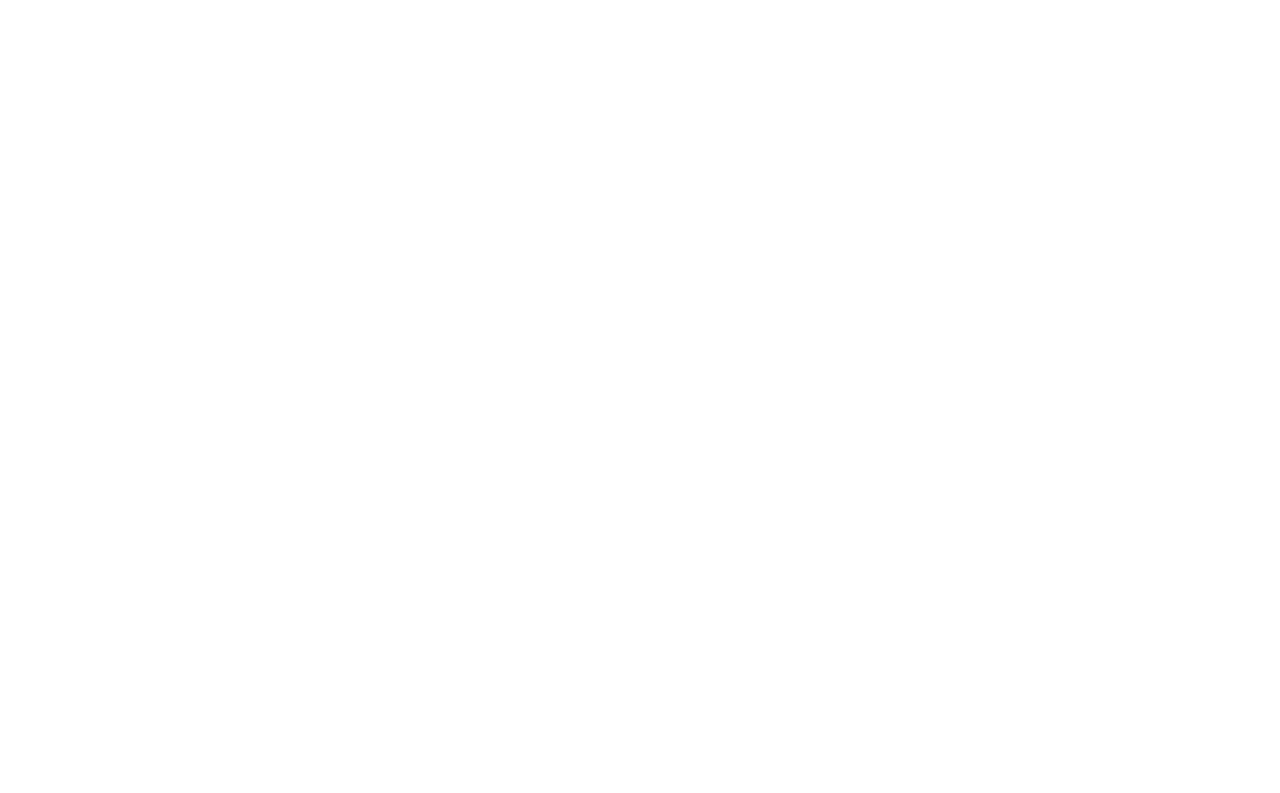
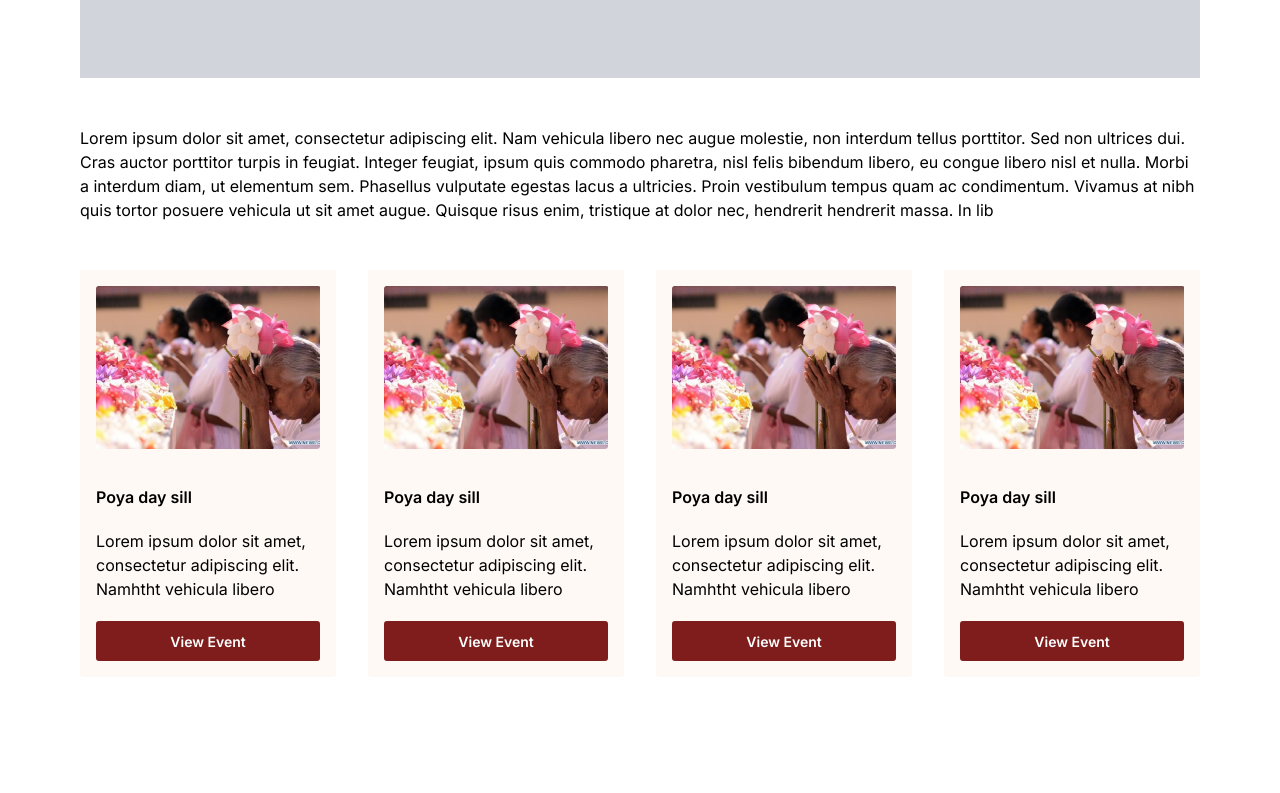
Before and after one commit to ms-club-sliit/pittugala-temple-web, a Next.js app: page /dhamma-school in a window 1280 px wide. Before the commit this address had no page. Shown: the part 500-1293 px from the top of the page. Before the commit the page ends 800 px from the top, so only its background shows below. Built offline with nearby package versions, Linux system fonts and the light colour scheme; grey boxes are pictures that could not be loaded.

Commit message:
Feat: Added Dhamma School Page

```diff
--- /dev/null
+++ b/src/app/dhamma-school/page.js
@@ -0,0 +1,15 @@
+import DhammaSchoolPage from '@/components/dhammaSchoolPage'
+import Footer from '@/components/footer'
+import Navbar from '@/components/Navbar'
+
+const Home = () => {
+  return (
+    <>
+      <Navbar />
+      <DhammaSchoolPage />
+      <Footer />
+    </>
+  )
+}
+
+export default Home
--- /dev/null
+++ b/src/components/dhammaSchoolPage/index.jsx
@@ -0,0 +1,80 @@
+import EventContainer from '../dhammaSchoolEvents/eventContainer'
+
+const DhammaSchoolPage = () => {
+  const events = [
+    {
+      id: 1, // Unique ID
+      imageSrc: '/static/worship.png',
+      imageAlt: 'Image of a person worshipping',
+      title: 'Poya day sill',
+      description:
+        'Lorem ipsum dolor sit amet, consectetur adipiscing elit. Namhtht vehicula libero',
+    },
+    {
+      id: 2, // Unique ID
+      imageSrc: '/static/worship.png',
+      imageAlt: 'Image of a person worshipping',
+      title: 'Poya day sill',
+      description:
+        'Lorem ipsum dolor sit amet, consectetur adipiscing elit. Namhtht vehicula libero',
+    },
+    {
+      id: 3, // Unique ID
+      imageSrc: '/static/worship.png',
+      imageAlt: 'Image of a person worshipping',
+      title: 'Poya day sill',
+      description:
+        'Lorem ipsum dolor sit amet, consectetur adipiscing elit. Namhtht vehicula libero',
+    },
+    {
+      id: 4, // Unique ID
+      imageSrc: '/static/worship.png',
+      imageAlt: 'Image of a person worshipping',
+      title: 'Poya day sill',
+      description:
+        'Lorem ipsum dolor sit amet, consectetur adipiscing elit. Namhtht vehicula libero',
+    },
+    // Add more events as needed
+  ]
+
+  return (
+    <div className="bg-white py-8">
+      <div className="text-black container mx-auto px-20">
+        <div className="block mx-auto my-12 font-semibold w-full lg:w-2/4">
+          <p className="text-center text-4xl lg:text-5xl mb-4 leading-normal">
+            Sri Sudharmaramaya Dhamma School
+          </p>
+        </div>
+        <div className="block my-12">
+          <div className="h-72 w-full bg-gray-300"></div>
+        </div>
+        <div className="block my-12">
+          <p className="text-base">
+            Lorem ipsum dolor sit amet, consectetur adipiscing elit. Nam
+            vehicula libero nec augue molestie, non interdum tellus porttitor.
+            Sed non ultrices dui. Cras auctor porttitor turpis in feugiat.
+            Integer feugiat, ipsum quis commodo pharetra, nisl felis bibendum
+            libero, eu congue libero nisl et nulla. Morbi a interdum diam, ut
+            elementum sem. Phasellus vulputate egestas lacus a ultricies. Proin
+            vestibulum tempus quam ac condimentum. Vivamus at nibh quis tortor
+            posuere vehicula ut sit amet augue. Quisque risus enim, tristique at
+            dolor nec, hendrerit hendrerit massa. In lib
+          </p>
+        </div>
+        <div className="block my-12">
+          <div className="mt-6 grid grid-cols-1 gap-x-6 gap-y-10 sm:grid-cols-2 lg:grid-cols-4 xl:gap-x-8">
+            {events.length ? (
+              events.map((event) => (
+                <EventContainer key={event.id} event={event} />
+              ))
+            ) : (
+              <p className="flex justify-center">No events to display.</p>
+            )}
+          </div>
+        </div>
+      </div>
+    </div>
+  )
+}
+
+export default DhammaSchoolPage
```
